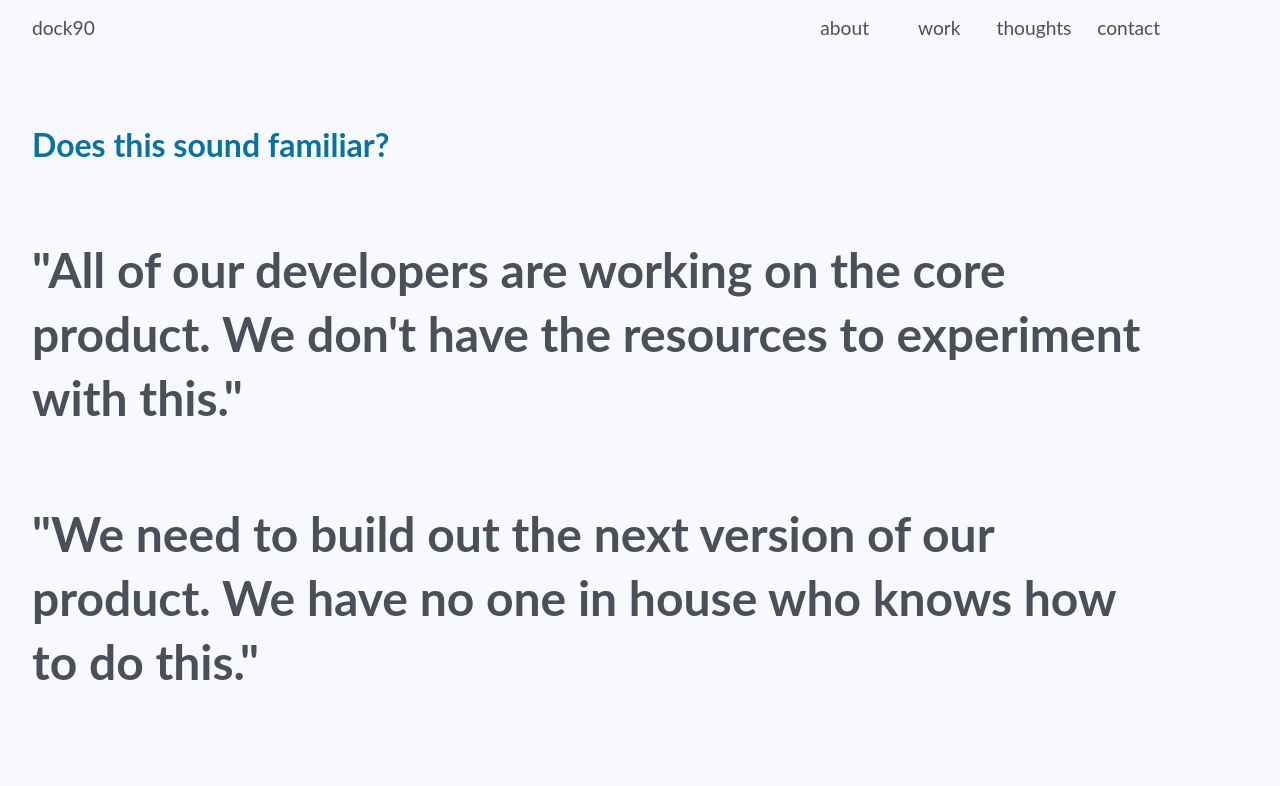
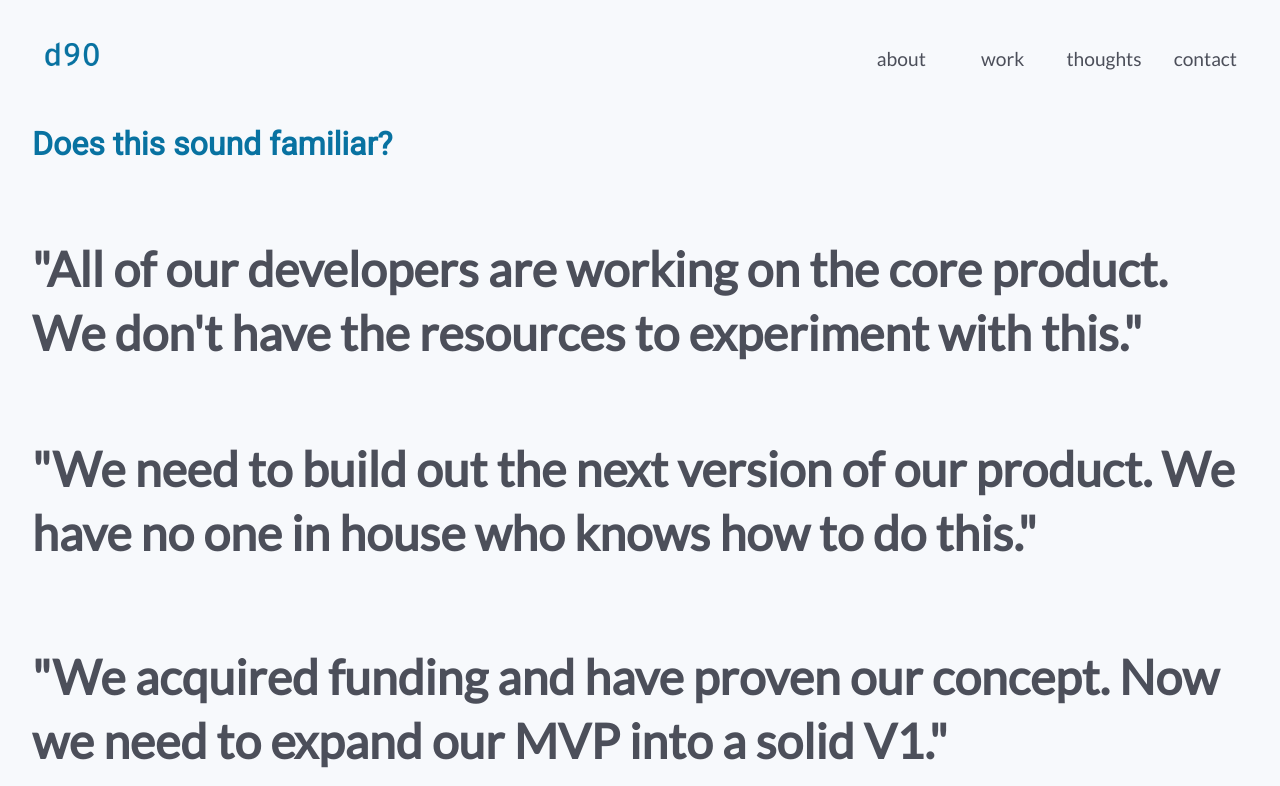
Before and after one commit to dock90/sofancy, a Next.js app: page /about in a window 1280 px wide. Shown: the top 786 px of the page. Built offline with nearby package versions, Linux system fonts and the light colour scheme.

Commit message:
Add font source link, add logo to header

```diff
--- a/components/Header.js
+++ b/components/Header.js
@@ -12,6 +12,11 @@ const Container = styled.div`
 
 const Logo = styled.div`
   display: grid;
+
+  img {
+    height: 80px;
+    width: 80px;
+  }
 `
 
 const Links = styled.div`
@@ -43,7 +48,7 @@ const Header = () => (
   <Container>
     <Logo>
       <Link href='/'>
-        <NavLink>dock90</NavLink>
+        <a><img src='/logoColor.png' /></a>
       </Link>
     </Logo>
     <Links>
--- a/pages/_app.js
+++ b/pages/_app.js
@@ -8,9 +8,13 @@ const GlobalStyle = createGlobalStyle`
     background: #f7f9fc;
     margin: 0;
     padding: 0;
-    font-family: Lato, Roboto, 'Open Sans', sans-serif;
+    font-family: Roboto, 'Open Sans', sans-serif;
     color: #4c4f5a;
-    max-width: 1200px;
+    max-width: 1400px;
+  }
+
+  h1, h2, h3 {
+    font-family: Lato, sans-serif;
   }
 
   p {
@@ -41,6 +45,9 @@ export default class MyApp extends App {
           />
           <link rel="shortcut icon" href="/favicon.ico" type="image/x-icon" />
           <link rel="icon" href="/favicon.ico" type="image/x-icon" />
+          <style>
+            @import url('https://fonts.googleapis.com/css2?family=Lato&family=Roboto&display=swap');
+          </style>
         </Head>
         <GlobalStyle />
         <Component {...pageProps} />
--- a/pages/index.js
+++ b/pages/index.js
@@ -80,14 +80,14 @@ const Intro = styled.div`
 const Home = () => (
   <Container>
     <Head>
-      <title>Dock90 | Customer Experience Studio</title>
+      <title>Dock90 | Planning, Design, Development for Software Startups</title>
       <meta
         name='title'
-        content='Craft an unforgettable customer experience.'
+        content='Planning, Design, Development for Software Startups'
       />
       <meta
         name='description'
-        content='I help startups build products by fully understanding your customers pain points and delivering an unforgettable experience backed by quality, maintainable code.'
+        content='Know where to start. Design that makes sense. Quality, maintainable code.'
       />
     </Head>
     <Header />
```
Also changed, not shown: public/logoColor.png (added).
